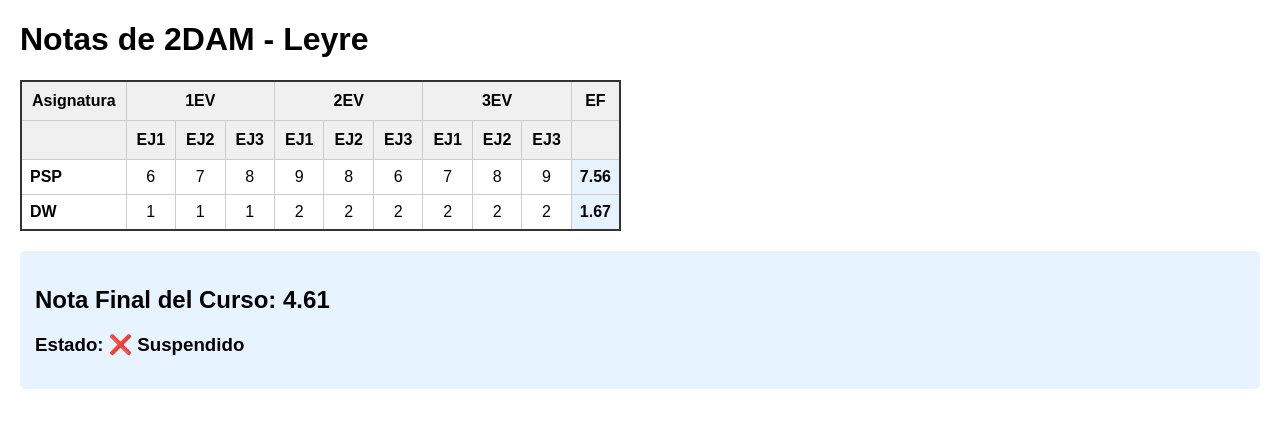
After one commit to leyreromeroo/PrimerTrimestrePHP, a PHP site: page /EjercicioExamenVersionMiguel.php in a window 1280 px wide. The commit adds this page. Shown: the top 428 px of the page. Run offline with PHP 8.4, Linux system fonts and the light colour scheme.

Commit message:
Add initial PHP exercises and examples for session management, forms, and calculations

```diff
--- /dev/null
+++ b/01 Introduccion PHP/EjercicioExamenVersionMiguel.php
@@ -0,0 +1,131 @@
+<?php
+$NOMBRE_ALUMNO = "Leyre";
+
+$notas = array(
+    "PSP" => array(
+        "1EV" => array(6, 7, 8),
+        "2EV" => array(9, 8, 6),
+        "3EV" => array(7, 8, 9),
+    ),
+    "DW" => array(
+        "1EV" => array(1, 1, 1),
+        "2EV" => array(2, 2, 2),
+        "3EV" => array(2, 2, 2),
+    )
+);
+
+function CrearTablaSimple() {
+    global $notas;
+    global $nota_final_curso;
+
+    $nota_final_curso = 0;
+
+    echo "<table border='1' cellpadding='8' cellspacing='0' style='border-collapse: collapse; text-align: center; font-family: Arial;'>";
+
+    // Encabezado
+    echo "<tr style='background-color: #f0f0f0;'>";
+    echo "<th>Asignatura</th>";
+    echo "<th colspan='3'>1EV</th>";
+    echo "<th colspan='3'>2EV</th>";
+    echo "<th colspan='3'>3EV</th>";
+    echo "<th>EF</th>";
+    echo "</tr>";
+
+    // Subencabezado
+    echo "<tr style='background-color: #f8f8f8;'>";
+    echo "<th></th>";
+    echo "<th>EJ1</th><th>EJ2</th><th>EJ3</th>";
+    echo "<th>EJ1</th><th>EJ2</th><th>EJ3</th>";
+    echo "<th>EJ1</th><th>EJ2</th><th>EJ3</th>";
+    echo "<th></th>";
+    echo "</tr>";
+
+    // Datos de cada asignatura
+    foreach ($notas as $asignatura => $evaluaciones) {
+        $sumaTotal = 0;
+        $totalNotas = 0;
+
+        echo "<tr>";
+        echo "<td style='text-align: left; font-weight: bold;'>$asignatura</td>";
+
+        // 1EV - 3 notas
+        foreach ($evaluaciones["1EV"] as $nota) {
+            echo "<td>$nota</td>";
+            $sumaTotal += $nota;
+            $totalNotas++;
+        }
+
+        // 2EV - 3 notas
+        foreach ($evaluaciones["2EV"] as $nota) {
+            echo "<td>$nota</td>";
+            $sumaTotal += $nota;
+            $totalNotas++;
+        }
+
+        // 3EV - 3 notas
+        foreach ($evaluaciones["3EV"] as $nota) {
+            echo "<td>$nota</td>";
+            $sumaTotal += $nota;
+            $totalNotas++;
+        }
+
+        // Media final (EF)
+        $media = $sumaTotal / $totalNotas;
+        echo "<td style='font-weight: bold; background-color: #e6f3ff;'>" . number_format($media, 2) . "</td>";
+
+        echo "</tr>";
+
+        $nota_final_curso += $media;
+    }
+
+    echo "</table>";
+}
+?>
+
+<!DOCTYPE html>
+<html lang="en">
+<head>
+    <meta charset="UTF-8">
+    <meta name="viewport" content="width=device-width, initial-scale=1.0">
+    <title>Notas Simplificado</title>
+    <style>
+        body {
+            font-family: Arial, sans-serif;
+            margin: 20px;
+        }
+        table {
+            border: 2px solid #333;
+            margin: 20px 0;
+        }
+        th {
+            background-color: #f0f0f0;
+            padding: 10px;
+            border: 1px solid #ccc;
+        }
+        td {
+            padding: 8px;
+            border: 1px solid #ccc;
+        }
+        .resultado {
+            margin-top: 20px;
+            padding: 15px;
+            background-color: #e7f3ff;
+            border-radius: 5px;
+        }
+    </style>
+</head>
+<body>
+    <h1>Notas de 2DAM - <?= $NOMBRE_ALUMNO ?></h1>
+
+    <?php CrearTablaSimple(); ?>
+
+    <div class="resultado">
+        <?php
+            global $nota_final_curso;
+            $media_final = $nota_final_curso / count($notas);
+        ?>
+        <h2>Nota Final del Curso: <?= number_format($media_final, 2) ?></h2>
+        <h3>Estado: <?= ($media_final >= 5) ? "✅ Aprobado" : "❌ Suspendido" ?></h3>
+    </div>
+</body>
+</html>
```
Also changed, not shown: 01 Introduccion PHP/Ejercicio1.php (+21 -0 lines), 01 Introduccion PHP/Ejercicio2.php (added, +29 -0 lines), 01 Introduccion PHP/Ejercicio2Miguel.php (added, +27 -0 lines), 01 Introduccion PHP/Ejercicio3.php (added, +68 -0 lines), 01 Introduccion PHP/Ejercicio4_Pelis.php (added, +77 -0 lines), 02 T1 PHP/EjemploClaseGet/destino.php (added, +7 -0 lines), 02 T1 PHP/EjemploClaseGet/index.html (added, +9 -0 lines), 02 T1 PHP/EjemploClasePost/destino2.php (added, +7 -0 lines), 02 T1 PHP/EjemploClasePost/index.html (added, +17 -0 lines), 02 T1 PHP/Ejercicio1_Calculadora/Calculadora.php (added, +49 -0 lines), 02 T1 PHP/EjerciciosCookies_Sesiones/Ejercicio1.php (added, +22 -0 lines), 01 Introduccion PHP/Ejercicio4_Pelis_POO.php (added).
